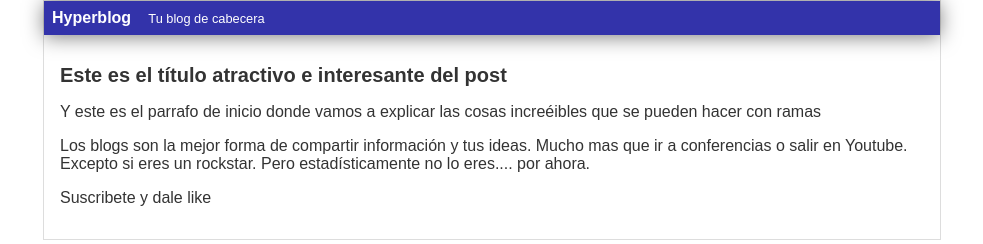
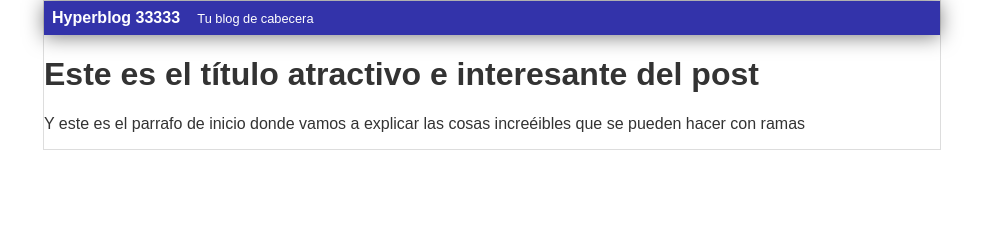
Before and after one commit to lleexx2277/Hyperblock, a plain HTML site: page blogpost.html in a window 1280 px wide. Shown: the whole page, without its empty margins (148-1131 px from the left). Drawn offline with Linux system fonts and the light colour scheme.

Commit message:
commit cabecera

```diff
--- a/blogpost.html
+++ b/blogpost.html
@@ -6,14 +6,12 @@
     <body>
         <div id="container">
             <div id="cabecera">
-                Hyperblog
+                Hyperblog 33333
                 <span id="tagline">Tu blog de cabecera</span>
             </div>
             <div id="post">
                 <h1>Este es el título atractivo e interesante del post</h1>
                 <p>Y este es el parrafo de inicio donde vamos a explicar las cosas increéibles que se pueden hacer con ramas</p>
-                <p>Los blogs son la mejor forma de compartir información y tus ideas. Mucho mas que ir a conferencias o salir en Youtube. Excepto si eres un rockstar. Pero estadísticamente no lo eres.... por ahora.</p>
-                <p>Suscribete y dale like</p>
             </div>
         </div>
     </body>
--- a/css/estilos.css
+++ b/css/estilos.css
@@ -33,12 +33,3 @@ body
     border: 1px solid #DDD;
     margin: 0 auto;
 }
-
-#container h1
-{
-    font-size: 20px;
-}
-#post
-{
-    padding: 1em;
-}
```
